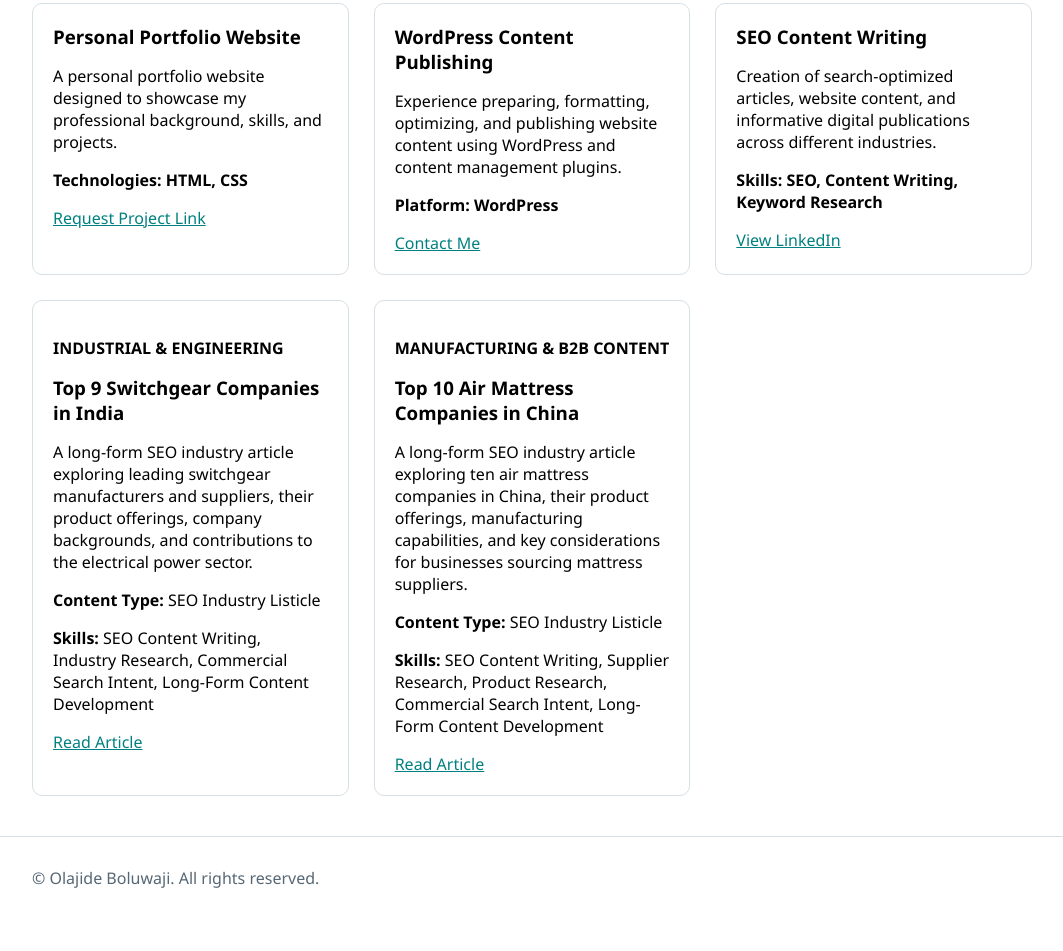
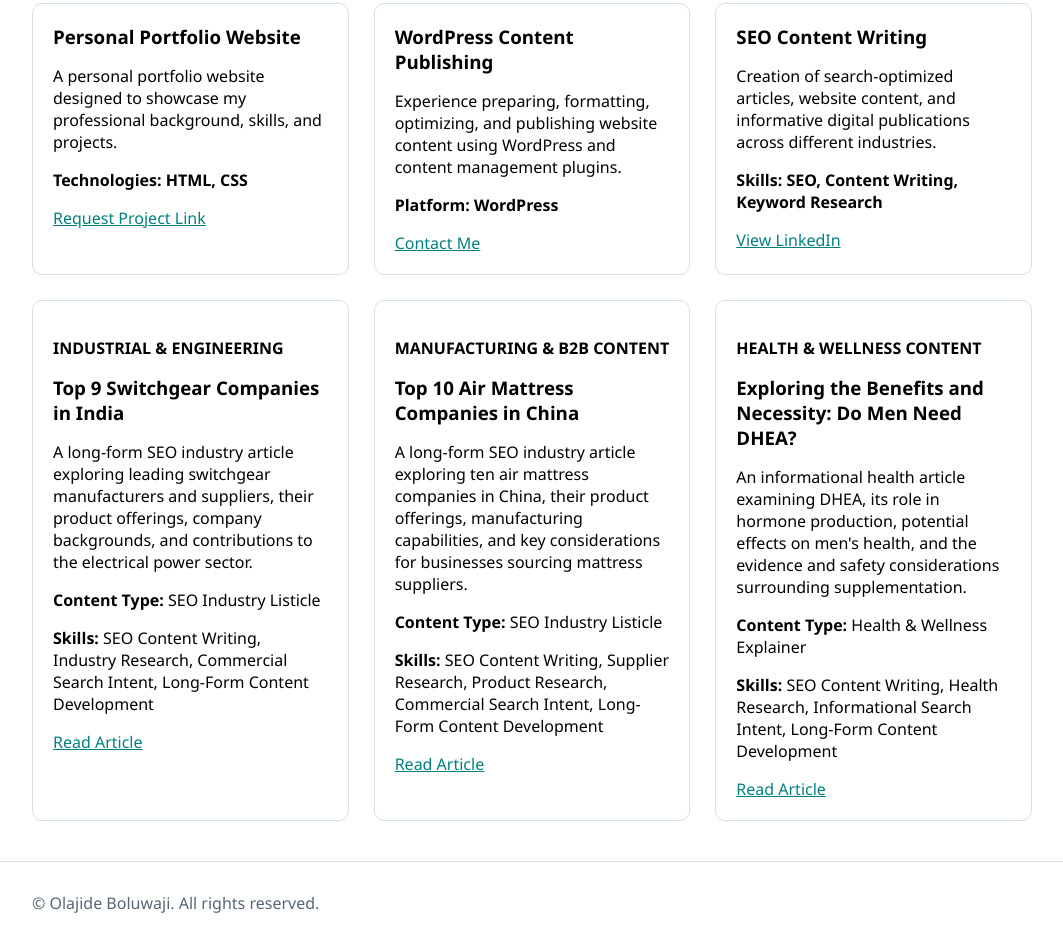
Before and after one commit to olajideboluwaji/olajideboluwaji.github.io, a plain HTML site: page projects.html in a window 1280 px wide. Shown: the part 231-1182 px from the top of the page, without its empty margins (108-1171 px from the left). Before the commit the page ends 1158 px from the top, so only its background shows below. Drawn offline with Linux system fonts and the light colour scheme.

Commit message:
Add DHEA SEO writing portfolio project

```diff
--- a/projects.html
+++ b/projects.html
@@ -62,6 +62,14 @@
       <p><b>Skills:</b> SEO Content Writing, Supplier Research, Product Research, Commercial Search Intent, Long-Form Content Development</p>
       <a href="https://docs.google.com/document/d/1qgmwhzKtge--fl5Pb8FS1Gp1A8CYgMOBYZqFjpybHnk/edit?usp=sharing" target="_blank" rel="noopener noreferrer">Read Article</a>
     </div>
+    <div class="card">
+      <p><b>HEALTH & WELLNESS CONTENT</b></p>
+      <h3>Exploring the Benefits and Necessity: Do Men Need DHEA?</h3>
+      <p>An informational health article examining DHEA, its role in hormone production, potential effects on men's health, and the evidence and safety considerations surrounding supplementation.</p>
+      <p><b>Content Type:</b> Health & Wellness Explainer</p>
+      <p><b>Skills:</b> SEO Content Writing, Health Research, Informational Search Intent, Long-Form Content Development</p>
+      <a href="https://docs.google.com/document/d/1IbdG8yUzVLbWp7_z-J-pSv3x_1mdKa1wmQx86yNjj-4/edit?usp=sharing" target="_blank" rel="noopener noreferrer">Read Article</a>
+    </div>
   </div>
 </div>
 </section>
```
